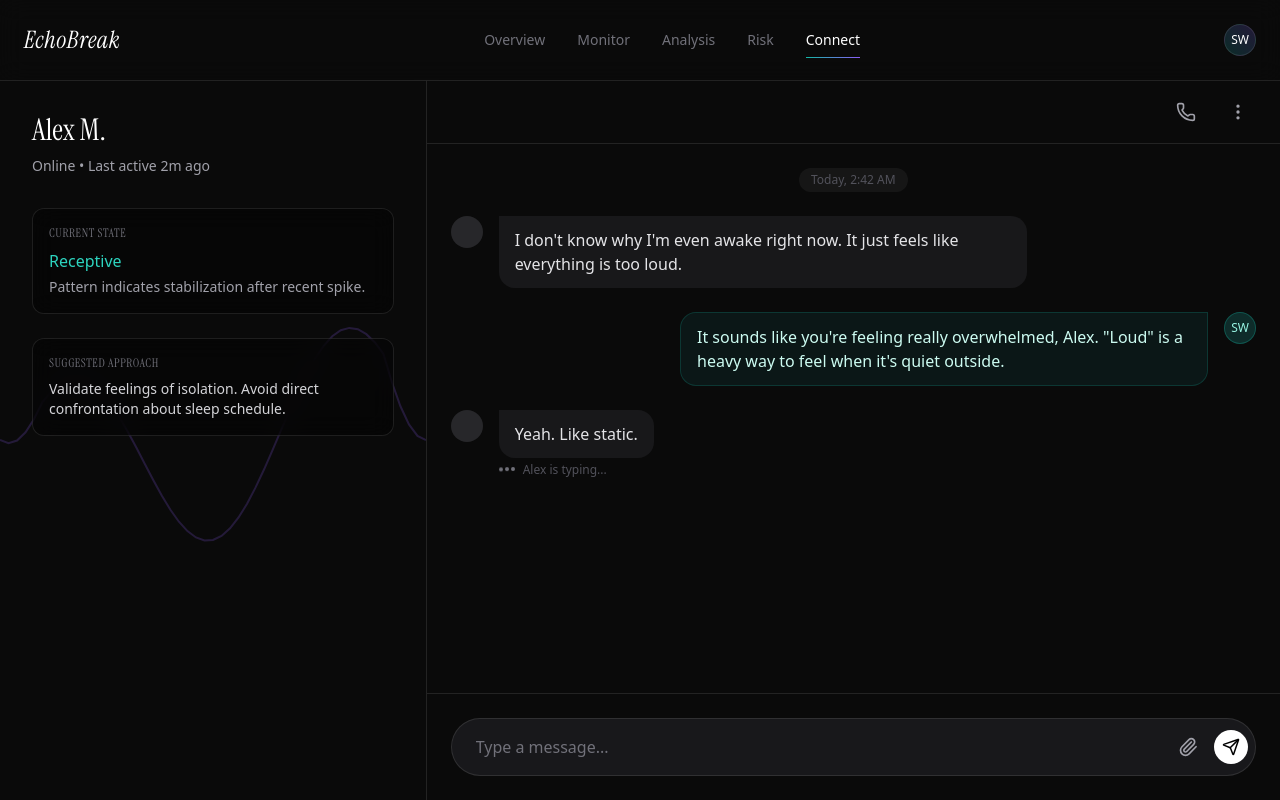
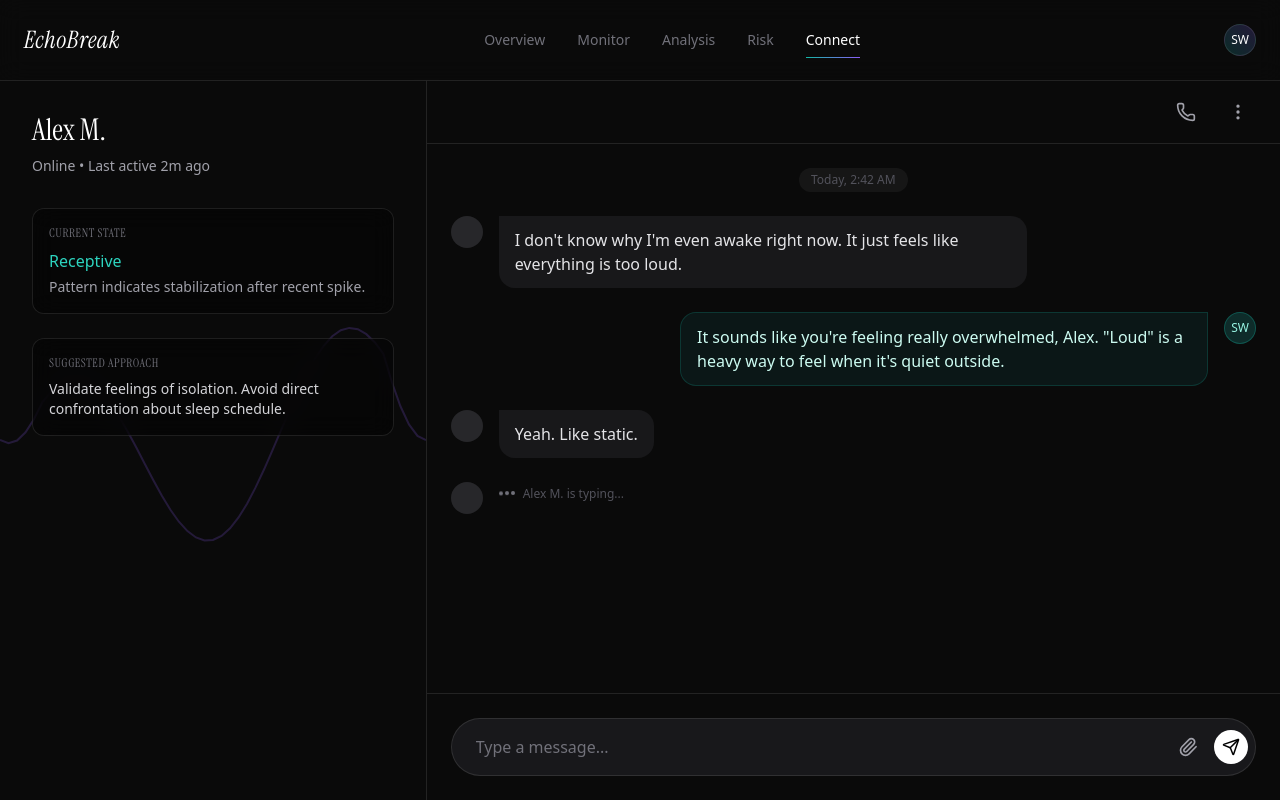
Before and after one commit to visrutsuresh/dell-hack, a React (Vite) app: page / in a window 1280 px wide. Both pictures are taken after a click on the button "Connect". Built offline with nearby package versions, Linux system fonts and the light colour scheme.

Commit message:
fix(frontend): fix the connect tab that appropriately shows the conversations between the youth and youth worker

```diff
--- a/src/App.tsx
+++ b/src/App.tsx
@@ -46,7 +46,7 @@ export function App() {
 
 
       case 'chat':
-        return <ChatInterface />;
+        return <ChatInterface selectedYouthId={selectedYouthId ?? '1'} />;
       default:
         return <HeroSection onStart={() => setCurrentView('dashboard')} />;
     }
--- /dev/null
+++ b/src/data/conversationData.ts
@@ -0,0 +1,201 @@
+export interface ChatMessage {
+  id: string;
+  sender: 'youth' | 'sw';
+  text: string;
+}
+
+export interface YouthConversation {
+  youthId: string;
+  name: string;
+  lastActive: string;
+  currentState: string;
+  currentStateDetail: string;
+  suggestedApproach: string;
+  messages: ChatMessage[];
+  isTyping?: boolean;
+}
+
+export const CONVERSATION_DATA: Record<string, YouthConversation> = {
+  '1': {
+    youthId: '1',
+    name: 'Alex M.',
+    lastActive: '2m ago',
+    currentState: 'Receptive',
+    currentStateDetail: 'Pattern indicates stabilization after recent spike.',
+    suggestedApproach:
+      'Validate feelings of isolation. Avoid direct confrontation about sleep schedule.',
+    messages: [
+      {
+        id: '1-1',
+        sender: 'youth',
+        text: "I don't know why I'm even awake right now. It just feels like everything is too loud.",
+      },
+      {
+        id: '1-2',
+        sender: 'sw',
+        text: "It sounds like you're feeling really overwhelmed, Alex. \"Loud\" is a heavy way to feel when it's quiet outside.",
+      },
+      {
+        id: '1-3',
+        sender: 'youth',
+        text: 'Yeah. Like static.',
+      },
+    ],
+    isTyping: true,
+  },
+  '2': {
+    youthId: '2',
+    name: 'Sarah K.',
+    lastActive: '15m ago',
+    currentState: 'Anxious',
+    currentStateDetail: 'Elevated stress markers. Recent deadline pressure detected.',
+    suggestedApproach:
+      'Acknowledge work stress without minimizing. Offer grounding techniques before problem-solving.',
+    messages: [
+      {
+        id: '2-1',
+        sender: 'youth',
+        text: "I can't stop thinking about everything I have due tomorrow. It's all piling up.",
+      },
+      {
+        id: '2-2',
+        sender: 'sw',
+        text: "That sounds exhausting, Sarah. When everything piles up at once, it's hard to even know where to start.",
+      },
+      {
+        id: '2-3',
+        sender: 'youth',
+        text: "Exactly. And then I just freeze and do nothing. Which makes it worse.",
+      },
+      {
+        id: '2-4',
+        sender: 'sw',
+        text: "That freeze response is really common when we're overwhelmed. What if we just picked one small thing—not everything—just one?",
+      },
+    ],
+  },
+  '3': {
+    youthId: '3',
+    name: 'Jordan T.',
+    lastActive: '1h ago',
+    currentState: 'Stable',
+    currentStateDetail: 'Positive engagement patterns. Healthy circadian rhythm.',
+    suggestedApproach:
+      'Support continued habits. Light check-in to reinforce healthy routines.',
+    messages: [
+      {
+        id: '3-1',
+        sender: 'youth',
+        text: "Had a really good run today. Actually made it to the gym for once.",
+      },
+      {
+        id: '3-2',
+        sender: 'sw',
+        text: "That's great to hear, Jordan! How did it feel after?",
+      },
+      {
+        id: '3-3',
+        sender: 'youth',
+        text: "Honestly pretty good. Cleared my head a bit. Got plans with friends this weekend too.",
+      },
+      {
+        id: '3-4',
+        sender: 'sw',
+        text: "Sounds like you're in a good place. Keep doing what's working.",
+      },
+    ],
+  },
+  '4': {
+    youthId: '4',
+    name: 'Casey L.',
+    lastActive: '3h ago',
+    currentState: 'Engaged',
+    currentStateDetail: 'Focused on projects. Motivation indicators strong.',
+    suggestedApproach:
+      'Encourage balance. Gentle reminders about rest and breaks.',
+    messages: [
+      {
+        id: '4-1',
+        sender: 'youth',
+        text: "I've been grinding on this project all day. Finally feel like I'm making progress.",
+      },
+      {
+        id: '4-2',
+        sender: 'sw',
+        text: "That focus sounds productive, Casey. How's your energy holding up?",
+      },
+      {
+        id: '4-3',
+        sender: 'youth',
+        text: "Pretty good actually. Taking short breaks. Trying to stay on top of things this semester.",
+      },
+      {
+        id: '4-4',
+        sender: 'sw',
+        text: "Smart approach. Remember it's okay to step away when you need to recharge.",
+      },
+    ],
+  },
+  '5': {
+    youthId: '5',
+    name: 'Riley P.',
+    lastActive: '5m ago',
+    currentState: 'Withdrawn',
+    currentStateDetail: 'Late-night activity spike. Gaming as avoidance pattern.',
+    suggestedApproach:
+      'Avoid shaming gaming. Explore what the escape is serving. Gentle curiosity.',
+    messages: [
+      {
+        id: '5-1',
+        sender: 'youth',
+        text: "It's 1am and I'm still online. Can't seem to shut it off.",
+      },
+      {
+        id: '5-2',
+        sender: 'sw',
+        text: "That happens sometimes—the night stretches and it's hard to step away. What's pulling you in right now?",
+      },
+      {
+        id: '5-3',
+        sender: 'youth',
+        text: "I don't know. Just... it's better than thinking about other stuff.",
+      },
+      {
+        id: '5-4',
+        sender: 'sw',
+        text: "The 'other stuff'—is any of it stuff you'd want to talk about, or is the break from it what you need right now?",
+      },
+    ],
+  },
+  '6': {
+    youthId: '6',
+    name: 'Jamie D.',
+    lastActive: '1d ago',
+    currentState: 'Thriving',
+    currentStateDetail: 'Strong social engagement. Balanced activity patterns.',
+    suggestedApproach:
+      'Affirm healthy patterns. Optional light touchpoint.',
+    messages: [
+      {
+        id: '6-1',
+        sender: 'youth',
+        text: "Been doing a lot of painting lately. Found a new style I really like.",
+      },
+      {
+        id: '6-2',
+        sender: 'sw',
+        text: "That's awesome, Jamie! Creative outlets can be so grounding.",
+      },
+      {
+        id: '6-3',
+        sender: 'youth',
+        text: "Yeah, it helps. Also been hanging out with people more. Feel like I've got a good balance going.",
+      },
+      {
+        id: '6-4',
+        sender: 'sw',
+        text: "Really glad to hear that. You're doing great.",
+      },
+    ],
+  },
+};
--- a/src/pages/ChatInterface.tsx
+++ b/src/pages/ChatInterface.tsx
@@ -3,10 +3,18 @@ import { motion } from 'framer-motion';
 import { Send, Paperclip, MoreVertical, Phone } from 'lucide-react';
 import { PatternCanvas } from '../components/PatternCanvas';
 import { useNavBar } from '../context/NavBarContext';
+import { CONVERSATION_DATA } from '../data/conversationData';
 
-export function ChatInterface() {
+interface ChatInterfaceProps {
+  selectedYouthId: string;
+}
+
+export function ChatInterface({ selectedYouthId }: ChatInterfaceProps) {
   const { reactiveBar, navVisible } = useNavBar();
   const topPadding = reactiveBar ? (navVisible ? 'pt-20' : 'pt-0') : 'pt-20';
+  const conversation = CONVERSATION_DATA[selectedYouthId] ?? CONVERSATION_DATA['1'];
+  const { name, lastActive, currentState, currentStateDetail, suggestedApproach, messages, isTyping } =
+    conversation;
   return (
     <div className={`min-h-screen w-full ${topPadding} bg-[#0A0A0A] flex h-screen overflow-hidden transition-[padding-top] duration-300 ease-out`}>
       {/* Left Panel - Context & Pattern */}
@@ -22,8 +30,8 @@ export function ChatInterface() {
 
         <div className="relative z-10 p-8 flex-1 flex flex-col">
           <div className="mb-8">
-            <h2 className="text-3xl font-['Instrument_Serif'] mb-2">Alex M.</h2>
-            <p className="text-zinc-400 text-sm">Online • Last active 2m ago</p>
+            <h2 className="text-3xl font-['Instrument_Serif'] mb-2">{name}</h2>
+            <p className="text-zinc-400 text-sm">Online • Last active {lastActive}</p>
           </div>
 
           <div className="space-y-6">
@@ -31,9 +39,9 @@ export function ChatInterface() {
               <h3 className="text-xs font-medium text-zinc-500 uppercase tracking-wider mb-2">
                 Current State
               </h3>
-              <p className="text-teal-400 font-medium">Receptive</p>
+              <p className="text-teal-400 font-medium">{currentState}</p>
               <p className="text-sm text-zinc-400 mt-1">
-                Pattern indicates stabilization after recent spike.
+                {currentStateDetail}
               </p>
             </div>
 
@@ -42,8 +50,7 @@ export function ChatInterface() {
                 Suggested Approach
               </h3>
               <p className="text-sm text-zinc-300">
-                Validate feelings of isolation. Avoid direct confrontation about
-                sleep schedule.
+                {suggestedApproach}
               </p>
             </div>
           </div>
@@ -55,7 +62,7 @@ export function ChatInterface() {
         {/* Chat Header */}
         <header className="h-16 border-b border-white/10 flex items-center justify-between px-6">
           <div className="lg:hidden">
-            <h3 className="font-medium">Alex M.</h3>
+            <h3 className="font-medium">{name}</h3>
           </div>
           <div className="flex items-center gap-4 ml-auto">
             <button className="p-2 text-zinc-400 hover:text-white hover:bg-white/5 rounded-full transition-colors">
@@ -75,59 +82,54 @@ export function ChatInterface() {
             </span>
           </div>
 
-          <div className="flex gap-4 max-w-xl">
+          {messages.map((msg) =>
+            msg.sender === 'youth' ? (
+              <div key={msg.id} className="flex gap-4 max-w-xl">
                 <div className="w-8 h-8 rounded-full bg-zinc-800 flex-shrink-0" />
                 <div className="space-y-1">
                   <div className="bg-zinc-800/50 rounded-2xl rounded-tl-none px-4 py-3 text-zinc-200">
-                I don't know why I'm even awake right now. It just feels like
-                everything is too loud.
+                    {msg.text}
                   </div>
                 </div>
               </div>
-
-          <div className="flex gap-4 max-w-xl flex-row-reverse ml-auto">
+            ) : (
+              <div key={msg.id} className="flex gap-4 max-w-xl flex-row-reverse ml-auto">
                 <div className="w-8 h-8 rounded-full bg-teal-900/50 flex-shrink-0 flex items-center justify-center text-xs text-teal-200 border border-teal-500/30">
                   SW
                 </div>
                 <div className="space-y-1">
                   <div className="bg-teal-900/20 border border-teal-500/20 rounded-2xl rounded-tr-none px-4 py-3 text-teal-100">
-                It sounds like you're feeling really overwhelmed, Alex. "Loud"
-                is a heavy way to feel when it's quiet outside.
+                    {msg.text}
                   </div>
                 </div>
               </div>
+            )
+          )}
 
+          {isTyping && (
             <div className="flex gap-4 max-w-xl">
               <div className="w-8 h-8 rounded-full bg-zinc-800 flex-shrink-0" />
               <div className="space-y-1">
-              <div className="bg-zinc-800/50 rounded-2xl rounded-tl-none px-4 py-3 text-zinc-200">
-                Yeah. Like static.
-              </div>
                 <div className="flex items-center gap-2 mt-1">
                   <div className="flex gap-0.5">
                     <span
                       className="w-1 h-1 bg-zinc-500 rounded-full animate-bounce"
-                    style={{
-                      animationDelay: '0ms'
-                    }} />
-
+                      style={{ animationDelay: '0ms' }}
+                    />
                     <span
                       className="w-1 h-1 bg-zinc-500 rounded-full animate-bounce"
-                    style={{
-                      animationDelay: '150ms'
-                    }} />
-
+                      style={{ animationDelay: '150ms' }}
+                    />
                     <span
                       className="w-1 h-1 bg-zinc-500 rounded-full animate-bounce"
-                    style={{
-                      animationDelay: '300ms'
-                    }} />
-
+                      style={{ animationDelay: '300ms' }}
+                    />
                   </div>
-                <span className="text-xs text-zinc-600">Alex is typing...</span>
+                  <span className="text-xs text-zinc-600">{name} is typing...</span>
                 </div>
               </div>
             </div>
+          )}
         </div>
 
         {/* Input Area */}
```
Lines whose indentation alone changed are shown as unchanged.
